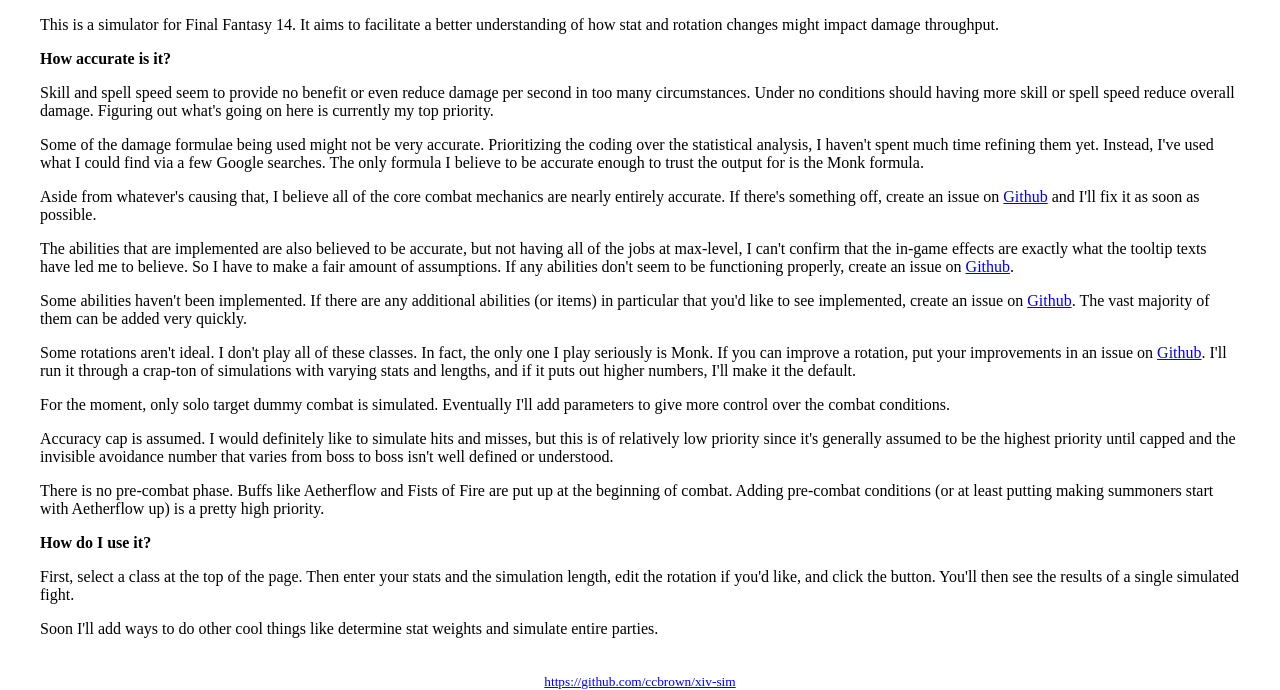
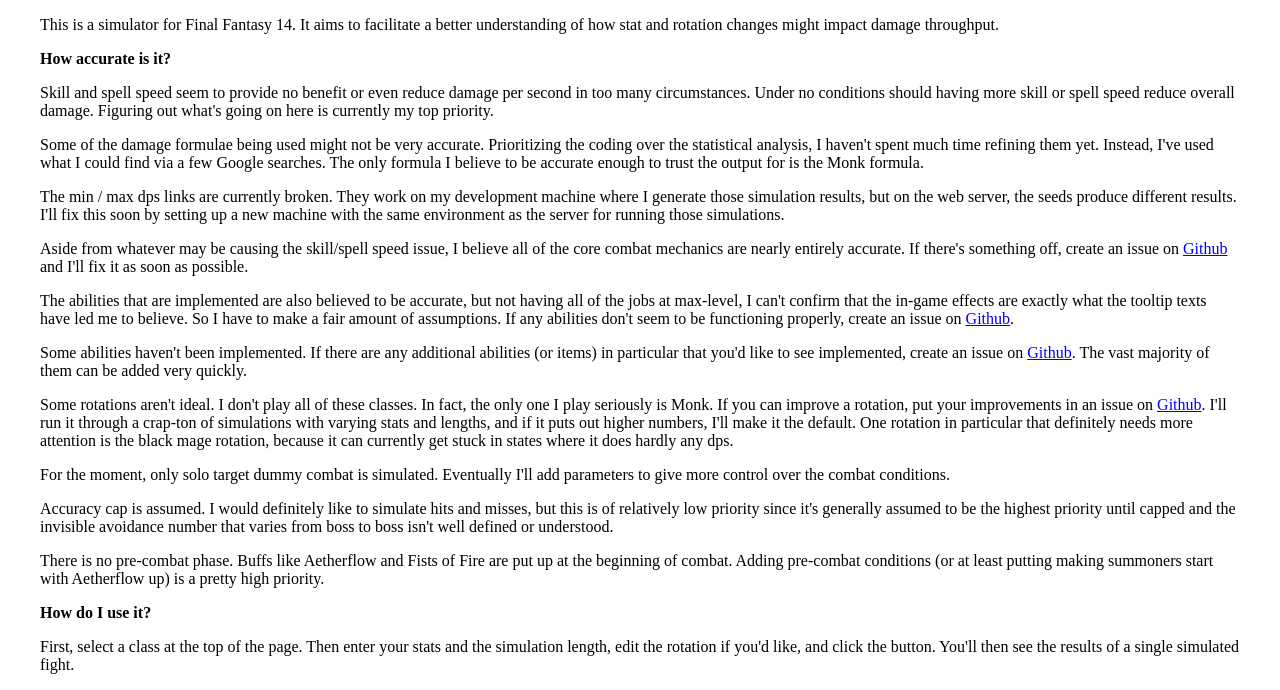
Before and after one commit to ccbrown/xiv-sim-web, a PHP site: page / in a window 1280 px wide. Shown: the part 414-1104 px from the top of the page. Run offline with PHP 8.4, Linux system fonts and the light colour scheme.

Commit message:
update hom, add ga tracking code

```diff
--- a/includes/render_home.inc.php
+++ b/includes/render_home.inc.php
@@ -58,13 +58,15 @@ function render_home() {
 
 	<p>Some of the damage formulae being used might not be very accurate. Prioritizing the coding over the statistical analysis, I haven't spent much time refining them yet. Instead, I've used what I could find via a few Google searches. The only formula I believe to be accurate enough to trust the output for is the Monk formula.</p>
 
-	<p>Aside from whatever's causing that, I believe all of the core combat mechanics are nearly entirely accurate. If there's something off, create an issue on <a href="https://github.com/ccbrown/xiv-sim" target="_blank">Github</a> and I'll fix it as soon as possible.</p>
+	<p>The min / max dps links are currently broken. They work on my development machine where I generate those simulation results, but on the web server, the seeds produce different results. I'll fix this soon by setting up a new machine with the same environment as the server for running those simulations.</p>
+
+	<p>Aside from whatever may be causing the skill/spell speed issue, I believe all of the core combat mechanics are nearly entirely accurate. If there's something off, create an issue on <a href="https://github.com/ccbrown/xiv-sim" target="_blank">Github</a> and I'll fix it as soon as possible.</p>
 
 	<p>The abilities that are implemented are also believed to be accurate, but not having all of the jobs at max-level, I can't confirm that the in-game effects are exactly what the tooltip texts have led me to believe. So I have to make a fair amount of assumptions. If any abilities don't seem to be functioning properly, create an issue on <a href="https://github.com/ccbrown/xiv-sim" target="_blank">Github</a>.
 
 	<p>Some abilities haven't been implemented. If there are any additional abilities (or items) in particular that you'd like to see implemented, create an issue on <a href="https://github.com/ccbrown/xiv-sim" target="_blank">Github</a>. The vast majority of them can be added very quickly.</p>
 
-	<p>Some rotations aren't ideal. I don't play all of these classes. In fact, the only one I play seriously is Monk. If you can improve a rotation, put your improvements in an issue on <a href="https://github.com/ccbrown/xiv-sim" target="_blank">Github</a>. I'll run it through a crap-ton of simulations with varying stats and lengths, and if it puts out higher numbers, I'll make it the default.</p>
+	<p>Some rotations aren't ideal. I don't play all of these classes. In fact, the only one I play seriously is Monk. If you can improve a rotation, put your improvements in an issue on <a href="https://github.com/ccbrown/xiv-sim" target="_blank">Github</a>. I'll run it through a crap-ton of simulations with varying stats and lengths, and if it puts out higher numbers, I'll make it the default. One rotation in particular that definitely needs more attention is the black mage rotation, because it can currently get stuck in states where it does hardly any dps.</p>
 
 	<p>For the moment, only solo target dummy combat is simulated. Eventually I'll add parameters to give more control over the combat conditions.</p>
 
--- a/index.php
+++ b/index.php
@@ -8,6 +8,17 @@
 	<script type="text/javascript" src="./js/jquery.dataTables.min.js"></script>
 </head>
 <body>
+
+<script>
+  (function(i,s,o,g,r,a,m){i['GoogleAnalyticsObject']=r;i[r]=i[r]||function(){
+  (i[r].q=i[r].q||[]).push(arguments)},i[r].l=1*new Date();a=s.createElement(o),
+  m=s.getElementsByTagName(o)[0];a.async=1;a.src=g;m.parentNode.insertBefore(a,m)
+  })(window,document,'script','//www.google-analytics.com/analytics.js','ga');
+
+  ga('create', 'UA-51493793-1', 'ffxivguild.net');
+  ga('send', 'pageview');
+
+</script>
 
 <center>
 <div class="wrapper">
```
